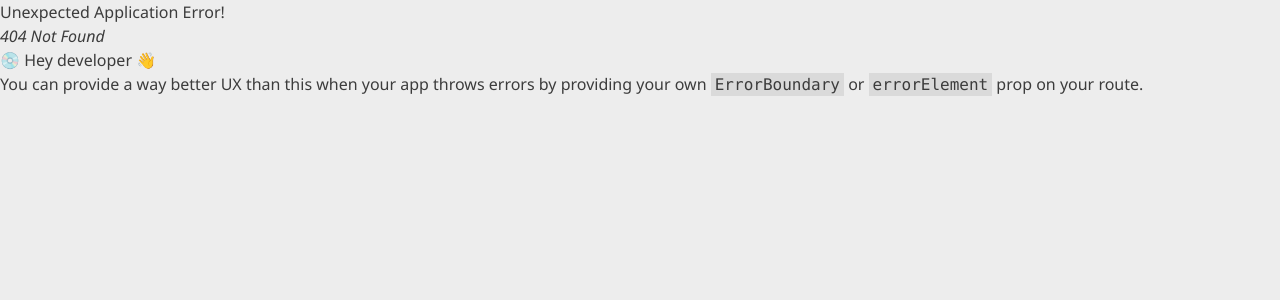
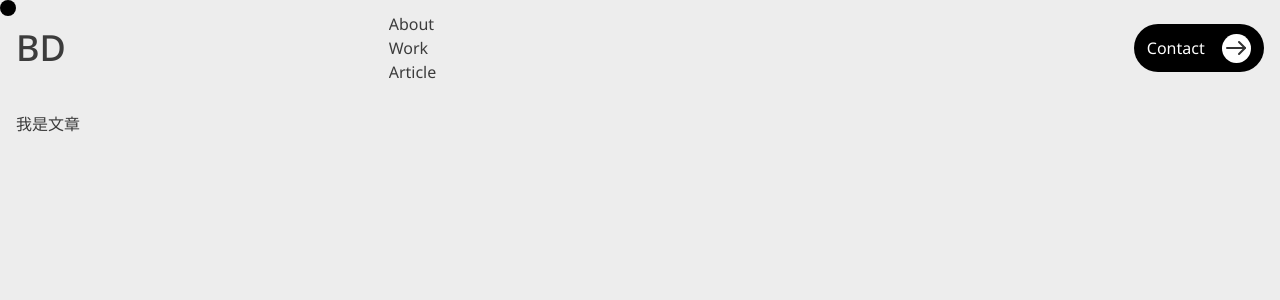
Before and after one commit to Oliverluo0723/BDWebsite, a React (Vite) app: page /article in a window 1280 px wide. Before the commit this address had no page. Shown: the top 300 px of the page. Built offline with nearby package versions, Linux system fonts and the light colour scheme.

Commit message:
feat: 新增文章頁面

```diff
--- a/src/layouts/Header/Header.tsx
+++ b/src/layouts/Header/Header.tsx
@@ -106,7 +106,7 @@ export default function Header() {
                         </Link>
                     </li>
                     <li>
-                        <Link to="/contact" onClick={handleNavigation("/contact")} className="nav-item">
+                        <Link to="/contact" onClick={handleNavigation("/article")} className="nav-item">
                             Article
                         </Link>
                     </li>
--- /dev/null
+++ b/src/pages/Article/Article.tsx
@@ -0,0 +1,12 @@
+import { useRevealer } from "@/hooks/useRevealer.tsx";
+
+export default function Article() {
+    useRevealer();
+    return (
+        <>
+            <div className="revealer"></div>
+            <div className="w-full h-24"></div>
+            <div>我是文章</div>
+        </>
+    );
+}
--- a/src/routes/routes.tsx
+++ b/src/routes/routes.tsx
@@ -4,6 +4,7 @@ import App from "@/App.tsx";
 import Home from "@/pages/Home/Home.tsx";
 import Contact from "@/pages/Contact/Contact.tsx";
 import About from "@/pages/About/About.tsx";
+import Article from "@/pages/Article/Article";
 
 export const router = createBrowserRouter([
     {
@@ -22,6 +23,10 @@ export const router = createBrowserRouter([
                 path: "/about",
                 element: <About />,
             },
+            {
+                path: "/article",
+                element: <Article />,
+            },
         ],
     },
 ]);
```
